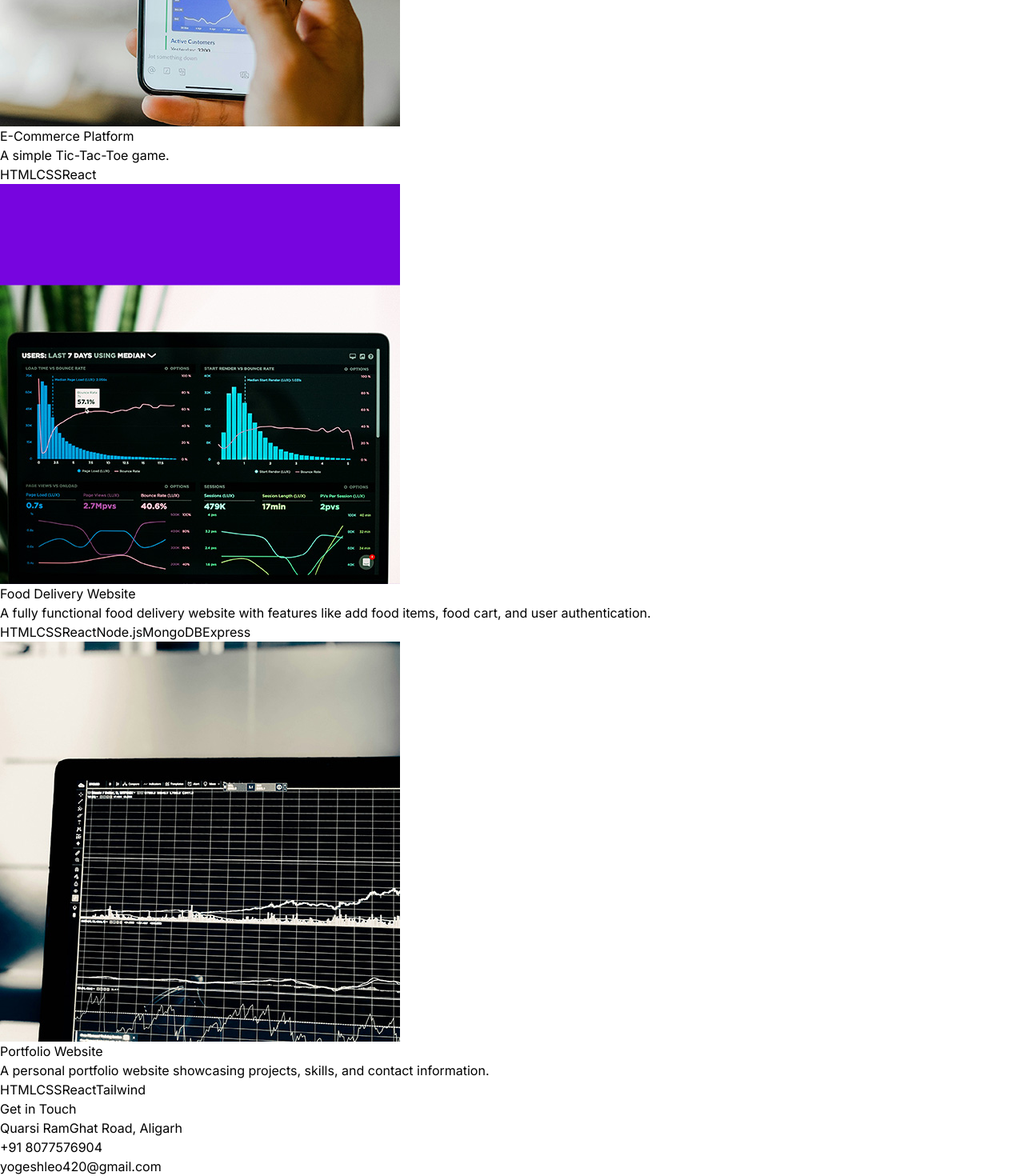
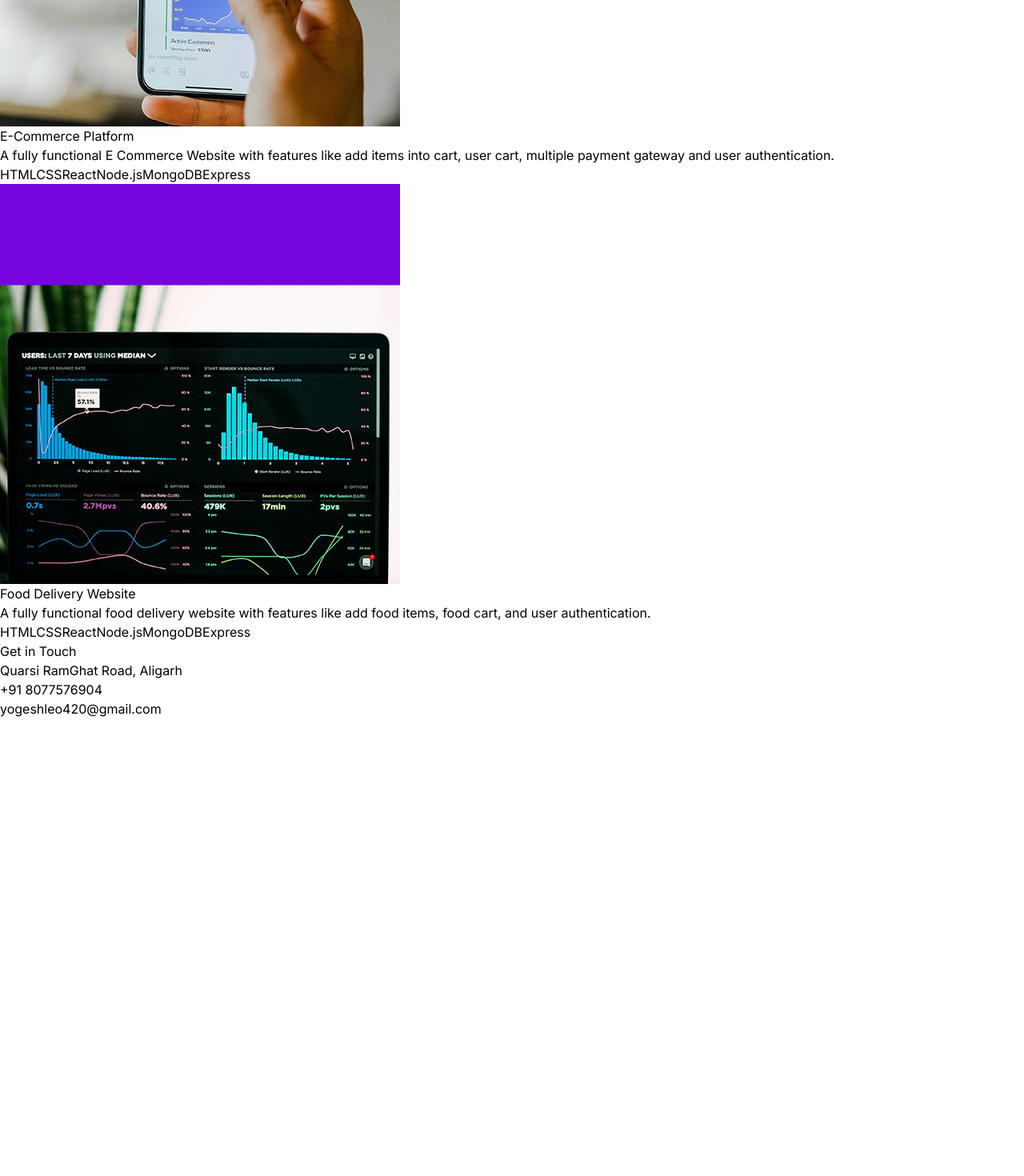
Before and after one commit to Yogeshleo8077/react-portfolio-yogesh, a React (Vite) app: page / in a window 1280 px wide. Shown: the part 2261-3731 px from the top of the page at 80% size. After the commit the page ends 3159 px from the top, so only its background shows below. Built offline with nearby package versions, Linux system fonts and the light colour scheme.

Commit message:
Ecommerce

```diff
--- a/src/constants/index.js
+++ b/src/constants/index.js
@@ -1,7 +1,6 @@
 import project1 from "../assets/projects/project-1.jpg";
 import project2 from "../assets/projects/project-2.jpg";
-import project3 from "../assets/projects/project-3.jpg";
-import project4 from "../assets/projects/project-4.jpg";
+
 
 export const HERO_CONTENT = `I am a passionate Web Developer with a knack for crafting robust and scalable web applications. I have honed my skills in front-end technologies like React, Tailwind CSS and Bootstrap, as well as back-end technologies like Node.js, Express.js and MongoDB. My goal is to leverage my expertise to create innovative solutions that drive business growth and deliver exceptional user experiences.`;
 
@@ -44,9 +43,9 @@ export const PROJECTS = [
     title: "E-Commerce Platform",
     image: project2,
     description:
-      "A simple Tic-Tac-Toe game.",
-    technologies: ["HTML", "CSS", "React"],
-    url: "https://your-tic-tac-toe-game.com",
+      "A fully functional E Commerce Website with features like add items into cart, user cart, multiple payment gateway and user authentication.",
+    technologies: ["HTML", "CSS", "React", "Node.js", "MongoDB", "Express"],
+    url: "https://e-commerce-frontend-three-nu.vercel.app/",
   },
   {
     title: "Food Delivery Website",
@@ -56,15 +55,6 @@ export const PROJECTS = [
     technologies: ["HTML", "CSS", "React", "Node.js", "MongoDB", "Express"],
     url: "https://food-delivery-website-frontend-bpno.onrender.com/",
   },
-
-  {
-    title: "Portfolio Website",
-    image: project3,
-    description:
-      "A personal portfolio website showcasing projects, skills, and contact information.",
-    technologies: ["HTML", "CSS", "React", "Tailwind"],
-    url: "https://your-portfolio-website.com",
-  },
 ];
 
 export const CONTACT = {
```
